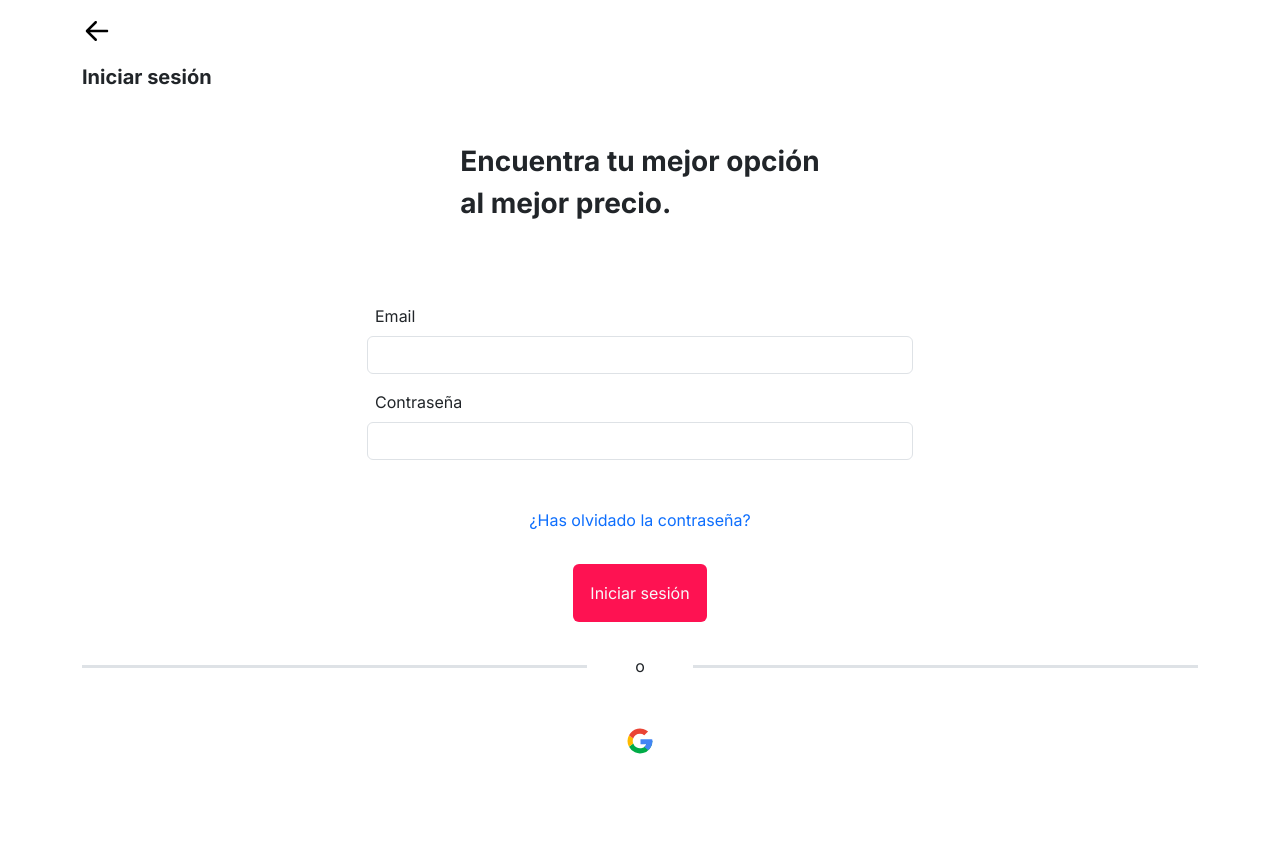
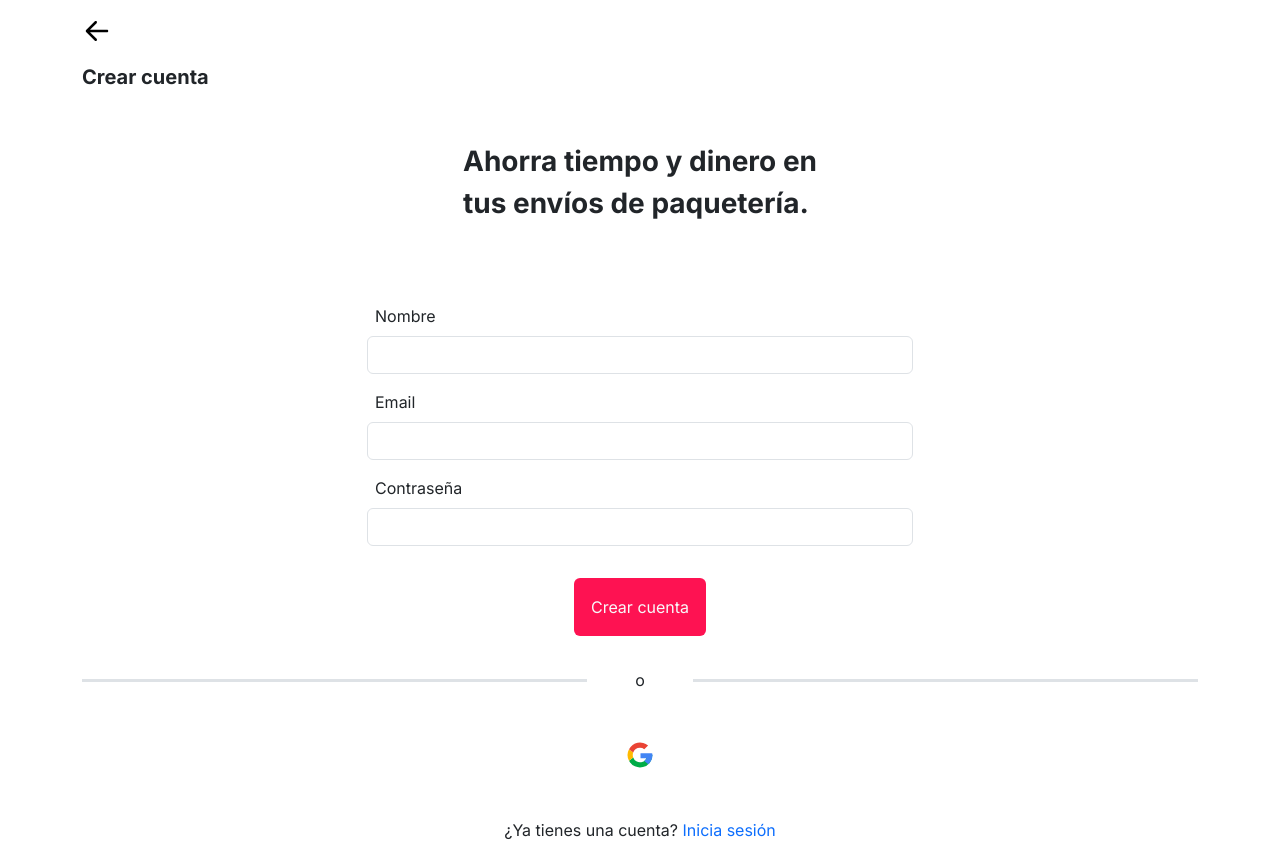
Before and after one commit to Jkisner24/packar, a Next.js app: page /login in a window 1280 px wide. Before the commit the page ends 804 px from the top, so only its background shows below. Built offline with nearby package versions, Linux system fonts and the light colour scheme.

Commit message:
register form

```diff
--- /dev/null
+++ b/components/LoginForm/AuthForm.jsx
@@ -0,0 +1,110 @@
+import Image from "next/image";
+import React from "react";
+import { LeftArrow, GoogleLogo } from "@/public/assets";
+
+const AuthForm = ({
+  onSubmit,
+  h3Title,
+  h2Text,
+  h2Span,
+  buttonText,
+  formTitle,
+  question,
+  showNameInput,
+  showForgotPassword,
+  showLogin
+}) => {
+  return (
+    <>
+      <div className="my-3 col-12 col-md-6 text-left d-flex flex-column">
+        <Image src={LeftArrow} alt="left arrow" style={{ cursor: "pointer" }} />
+        <span className="mt-3 fs-5 fw-bold">{h3Title}</span>
+      </div>
+      <div className="my-5 col-12 col-md-6 text-left align-items-center d-flex flex-column w-100">
+        <p className="fw-bold fs-3">
+          {h2Text} <span className="d-block text-left">{h2Span}</span>
+        </p>
+      </div>
+
+      <form onSubmit={onSubmit} className="row justify-content-center">
+        <div className="mb-3 col-12 col-md-6 text-left">
+          {showNameInput && (
+            <>
+              <label htmlFor="name" className="form-label mt-3 px-2">
+                Nombre
+              </label>
+              <input
+                type="text"
+                className="form-control"
+                id="name"
+                aria-describedby="nameHelp"
+              />
+            </>
+          )}
+
+          <label htmlFor="exampleInputEmail1" className="form-label mt-3 px-2">
+            Email
+          </label>
+          <input
+            type="email"
+            className="form-control"
+            id="exampleInputEmail1"
+            aria-describedby="emailHelp"
+          />
+          <label
+            htmlFor="exampleInputPassword1"
+            className="form-label mt-3 px-2"
+          >
+            Contraseña
+          </label>
+          <input
+            type="password"
+            className="form-control"
+            id="exampleInputPassword1"
+          />
+          {
+            showForgotPassword &&
+              <div className="text-primary text-center mt-5">
+                 <span style={{ cursor: "pointer" }}>{question}</span>
+              </div>
+          }
+
+        </div>
+
+        <div className="mb-3 col-12 row justify-content-center">
+          <button
+            type="submit"
+            className="btn w-auto mx-auto p-3 text-light mt-3"
+            style={{ background: "var(--primary-color)" }}
+          >
+            {buttonText}
+          </button>
+        </div>
+      </form>
+
+      <div className="my-3 col-12 d-flex justify-content-center align-items-center">
+        <div className="w-50 border-top border-3"></div>
+        <span className="mx-5" style={{ cursor: "default" }}>
+          o
+        </span>
+        <div className="w-50 border-top border-3 "></div>
+      </div>
+
+      <div className="my-5 col-12 d-flex justify-content-center">
+        <Image
+          src={GoogleLogo}
+          alt="Google Logo"
+          style={{ cursor: "pointer" }}
+        />
+      </div>
+
+      {showLogin &&
+         <div className="text-dark text-center my-3">
+         <p style={{ cursor: "pointer" }}>¿Ya tienes una cuenta? <span className="text-primary">{question}</span></p>
+      </div>
+      }
+    </>
+  );
+};
+
+export default AuthForm;
--- a/components/LoginForm/LoginComponent.jsx
+++ b/components/LoginForm/LoginComponent.jsx
@@ -1,31 +1,14 @@
+"use client"
 import React from 'react'
-import LoginForm from './LoginForm'
-import { LeftArrow, GoogleLogo } from '@/public/assets'
-import Image from 'next/image'
+
+import { Login, Register } from './LoginForm'
+
 
 const LoginComponent = () => {
+
   return (
    <div className='container'>
-     <div className='my-3 col-12 col-md-6 text-left d-flex flex-column'>
-      <Image src={LeftArrow} alt="left arrow" style={{cursor: 'pointer'}}/>
-      <span className='mt-3 fs-5 fw-bold'>Iniciar sesión</span>
-    </div>
-    <div className='my-5 col-12 col-md-6 text-left align-items-center d-flex flex-column w-100'>
-      <p className='fw-bold fs-3'>Encuentra tu mejor opción <span className='d-block text-left'>al mejor precio.</span></p>
-    </div>
-
-    <LoginForm />
-
-    <div className="my-3 col-12 d-flex justify-content-center align-items-center">
-        <div className="w-50 border-top border-3"></div>
-        <span className="mx-5" style={{ cursor: 'default' }}>o</span>
-        <div className="w-50 border-top border-3 "></div>
-    </div>
-
-    <div className='my-5 col-12 d-flex justify-content-center'>
-      <Image src={GoogleLogo} alt='Google Logo' style={{cursor: 'pointer'}}/>
-    </div>
-
+    <Register />
    </div>
   )
 }
--- a/components/LoginForm/LoginForm.jsx
+++ b/components/LoginForm/LoginForm.jsx
@@ -1,49 +1,46 @@
-"use client"
-import React from "react"
+import React from "react";
+import AuthForm from "./AuthForm";
 
-const LoginForm = () => {
-  const onSubmit = (e) => {
-    e.preventDefault()
-  }
+const Login = () => {
+  const handleLoginSubmit = (e) => {
+    e.preventDefault();
+  };
 
   return (
-    <form onSubmit={onSubmit} className="row justify-content-center">
-      <div className="mb-3 col-12 col-md-6 text-left">
-        <label htmlFor="exampleInputEmail1" className="form-label mt-3 px-2">
-          Email
-        </label>
-        <input
-          type="email"
-          className="form-control"
-          id="exampleInputEmail1"
-          aria-describedby="emailHelp"
-        />
-        <label htmlFor="exampleInputPassword1" className="form-label mt-3 px-2">
-          Contraseña
-        </label>
-        <input
-          type="password"
-          className="form-control"
-          id="exampleInputPassword1"
-        />
-        <div className="text-primary text-center mt-5">
-          <span style={{ cursor: "pointer" }}>
-            ¿Has olvidado la contraseña?
-          </span>
-        </div>
-      </div>
-
-      <div className="mb-3 col-12 row justify-content-center">
-        <button
-          type="submit"
-          className="btn w-auto mx-auto p-3 text-light mt-3"
-          style={{ background: "var(--primary-color)" }}
-        >
-          Iniciar sesión
-        </button>
-      </div>
-    </form>
+    <AuthForm
+      onSubmit={handleLoginSubmit}
+      h3Title="Iniciar sesión"
+      h2Text="Encuentra tu mejor opción"
+      h2Span="al mejor precio."
+      buttonText="Iniciar sesión"
+      formTitle="Inicio de sesión"
+      question="¿Has olvidado la contraseña?"
+      showNameInput={false}
+      showForgotPassword={true}
+      showLogin={false}
+    />
   );
 };
 
-export default LoginForm;
+const Register = () => {
+  const handleRegisterSubmit = (e) => {
+    e.preventDefault();
+  };
+
+  return (
+    <AuthForm
+      onSubmit={handleRegisterSubmit}
+      h3Title="Crear cuenta"
+      h2Text="Ahorra tiempo y dinero en"
+      h2Span="tus envíos de paquetería."
+      buttonText="Crear cuenta"
+      formTitle="Crear cuenta"
+      question="Inicia sesión"
+      showNameInput={true}
+      showForgotPassword={false}
+      showLogin={true}
+    />
+  );
+};
+
+export { Login, Register };
--- a/components/LoginForm/index.js
+++ b/components/LoginForm/index.js
@@ -1 +1,2 @@
 export * from './LoginComponent.jsx'
+export * from './AuthForm.jsx'
```
